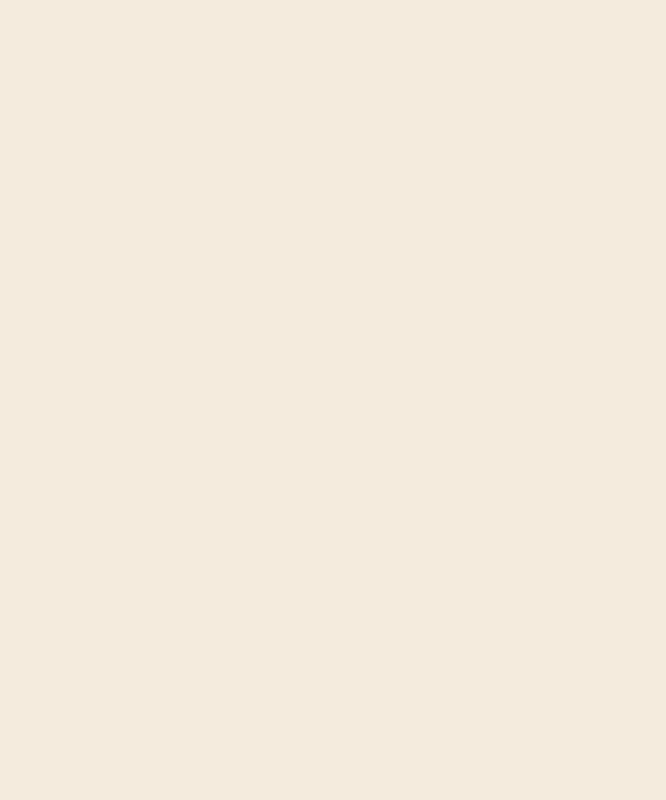
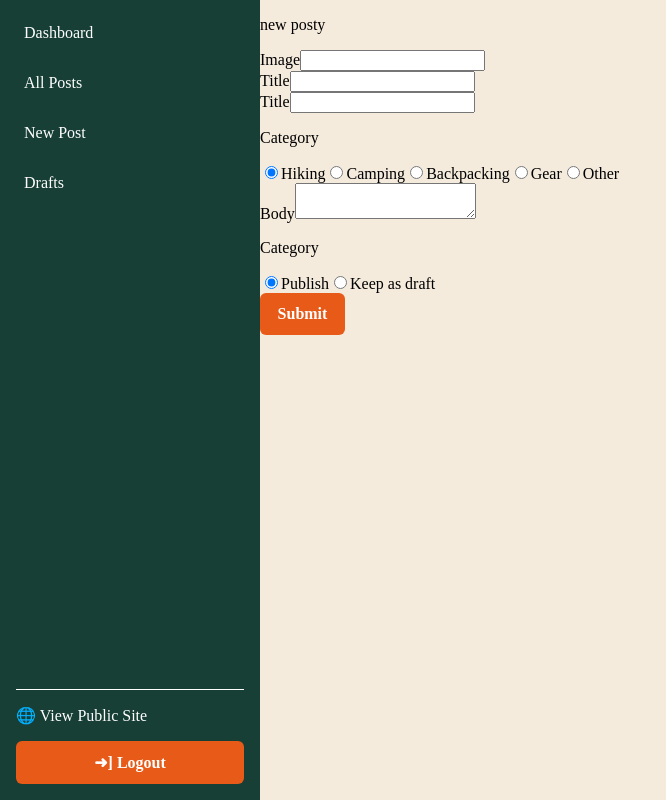
Before and after one commit to NedimM24/backcountry-journal, a React (Vite) app in the folder admin-frontend/: page /new-post in a window 1280 px wide. Before the commit this address had no page. Shown: the whole page, without its empty margins (0-666 px from the left). Built offline with nearby package versions, Linux system fonts and the light colour scheme; sample sign-in values are in the browser's storage.

Commit message:
Created a new post form

```diff
--- a/admin-frontend/src/App.tsx
+++ b/admin-frontend/src/App.tsx
@@ -4,6 +4,7 @@ import Dashboard from "./pages/Dashboard/Dashboard";
 import { Login } from "./pages/Login/Login";
 import { ProtectedAdminRoute } from "./routes/ProtectedAdminRoute";
 import { AdminLayout } from "./components/AdminLayout/AdminLayout";
+import { PostForm } from "./components/PostForm/PostForm";
 
 function App() {
   return (
@@ -16,6 +17,7 @@ function App() {
           {/* private */}
           <Route element={<AdminLayout />}>
             <Route path="/" element={<Dashboard />} />
+            <Route path="/new-post" element={<PostForm />} />
           </Route>
         </Route>
       </Routes>
--- a/admin-frontend/src/components/PostForm/PostForm.tsx
+++ b/admin-frontend/src/components/PostForm/PostForm.tsx
@@ -0,0 +1,83 @@
+export function PostForm() {
+  return (
+    <div>
+      <p>new posty</p>
+      <form action="">
+        <div>
+          <label htmlFor="">Image</label>
+          <input type="text" name="image" id="image" />
+        </div>
+
+        <div>
+          <label htmlFor="">Title</label>
+          <input type="text" name="title" id="title" required />
+        </div>
+
+        <div>
+          <label htmlFor="">Title</label>
+          <input type="text" name="title" id="title" required />
+        </div>
+
+        <div>
+          <p>Category</p>
+          <label>
+            <input
+              type="radio"
+              name="category"
+              value="hiking"
+              required
+              defaultChecked
+            />
+            Hiking
+          </label>
+
+          <label>
+            <input type="radio" name="category" value="camping" required />
+            Camping
+          </label>
+
+          <label>
+            <input type="radio" name="category" value="backpacking" required />
+            Backpacking
+          </label>
+
+          <label>
+            <input type="radio" name="category" value="gear" required />
+            Gear
+          </label>
+
+          <label>
+            <input type="radio" name="category" value="other" required />
+            Other
+          </label>
+        </div>
+
+        <div>
+          <label htmlFor="">Body</label>
+          <textarea name="body" id="body"></textarea>
+        </div>
+
+        <div>
+          <p>Category</p>
+          <label>
+            <input
+              type="radio"
+              name="isPublished"
+              value="true"
+              required
+              defaultChecked
+            />
+            Publish
+          </label>
+
+          <label>
+            <input type="radio" name="isPublished" value="false" required />
+            Keep as draft
+          </label>
+        </div>
+
+        <button className="btn">Submit</button>
+      </form>
+    </div>
+  );
+}
--- a/admin-frontend/src/index.css
+++ b/admin-frontend/src/index.css
@@ -27,9 +27,9 @@ body{
   display: inline-flex;
   align-items: center;
   justify-content: center;
-  padding: .55rem;
   border: none;
   border-radius: 6px;
+  padding: 0.75rem 1.1rem;
 
   background-color: var(--color-primary);
   color: white;
--- a/admin-frontend/src/pages/Dashboard/Dashboard.module.css
+++ b/admin-frontend/src/pages/Dashboard/Dashboard.module.css
@@ -8,3 +8,14 @@
 .postTable{
     padding: 1rem;
 }
+
+.bodyHeader{
+    display: flex;
+    align-items: center;
+    justify-content: space-between;
+    padding: 1rem;
+}
+
+.bodyHeader h3{
+    margin: 0;
+}
--- a/admin-frontend/src/pages/Dashboard/Dashboard.tsx
+++ b/admin-frontend/src/pages/Dashboard/Dashboard.tsx
@@ -93,7 +93,12 @@ function Dashboard() {
 
   return (
     <div>
-      <h1>Welcome to the dashboard</h1>
+      <div className={styles.bodyHeader}>
+        <h3>Admin dashboard</h3>
+        <a className="btn" href="/new-post">
+          + New Post
+        </a>
+      </div>
       <div className={styles.statCardGrid}>
         {" "}
         {/* statCardGrid container */}
```
